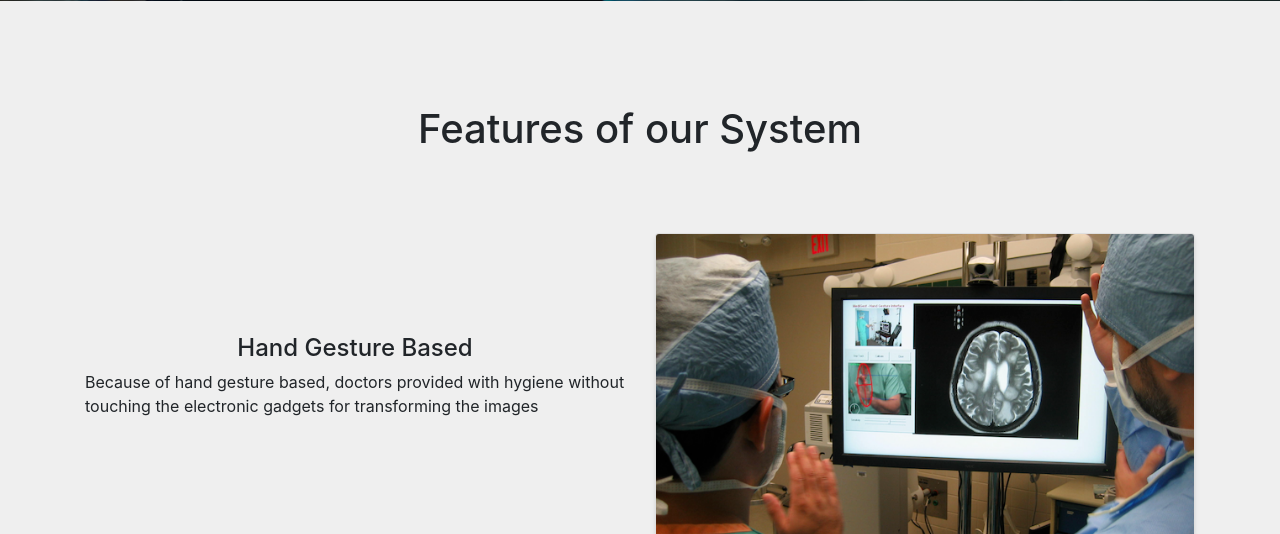
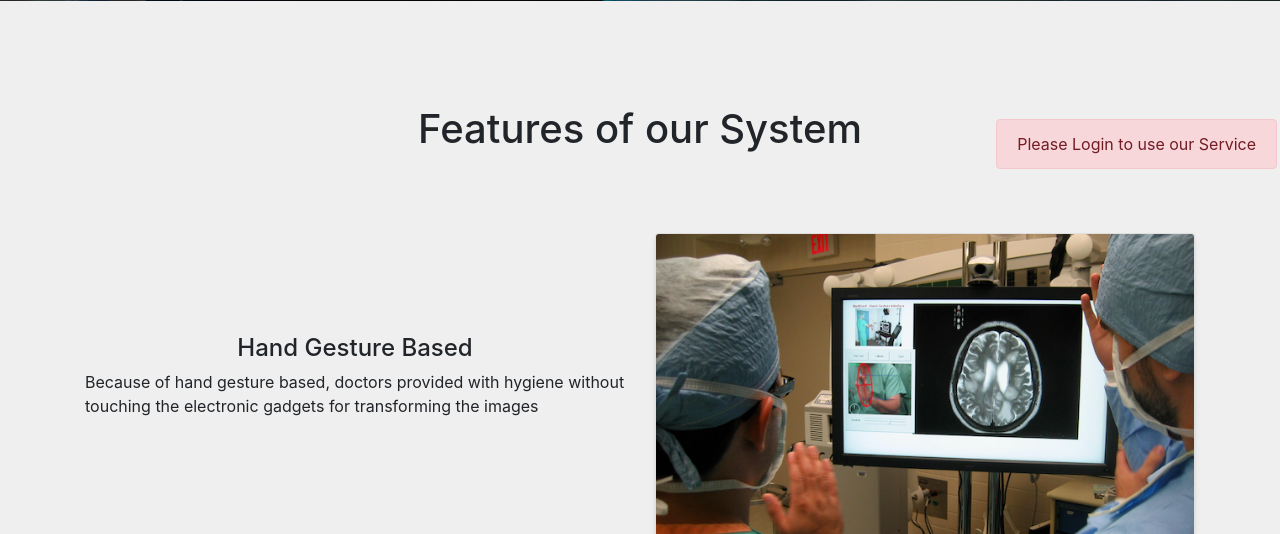
Before and after one commit to anjupriya-v/radiology-assistant, a Flask app: page / in a window 1280 px wide. Shown: the part 615-1149 px from the top of the page. Run offline with Flask 2, Linux system fonts and the light colour scheme; some libraries are stand-ins or nearby versions.

Commit message:
Added bootstrap alert component

```diff
--- a/app.py
+++ b/app.py
@@ -25,12 +25,13 @@ from dotenv import load_dotenv
 dotenv_path = join(dirname(__file__), '.env')
 load_dotenv(dotenv_path)
 
-mongoDB=pymongo.MongoClient(os.environ.get('MONGODB_URL'),'','')
+mongoDB=pymongo.MongoClient(os.environ.get('MONGODB_URL'))
 db=mongoDB['Radiology_Assistant']
 account=db.Account
 
 app = Flask(__name__,template_folder="templates") # initializing a flask app
-app.secret_key=os.environ.get('SECRET_KEY'),'',''
+SECRET_KEY = os.environ.get("SECRET_KEY")
+app.secret_key=SECRET_KEY
 # Loading the model
 model=load_model('gesture.h5')
 print("Loaded model from disk")
--- a/static/css/home.css
+++ b/static/css/home.css
@@ -43,3 +43,9 @@ body {
   width: 100%;
   height: 400px;
 }
+.not-login,
+.logged-in {
+  position: fixed;
+  bottom: 0px;
+  right: 3px;
+}
--- a/templates/home.html
+++ b/templates/home.html
@@ -60,4 +60,16 @@
   </div>
 </div>
 {%include "./features.html" %} {%include "./teammembers.html" %} {%include
-"./contact.html" %} {%include "./footer.html" %} {%endblock%}
+"./contact.html" %} {%include "./footer.html" %} {% if not loggedIn %}
+<div class="not-login">
+  <div class="alert alert-danger" role="alert">
+    Please Login to use our Service
+  </div>
+</div>
+{%endif%} {% if data and data['sessionLoggedIn'] %}
+<div class="not-login">
+  <div class="alert alert-success" role="alert">
+    Logged in as {{data['userInfo']['email']}}
+  </div>
+</div>
+{%endif%} {%endblock%}
```
